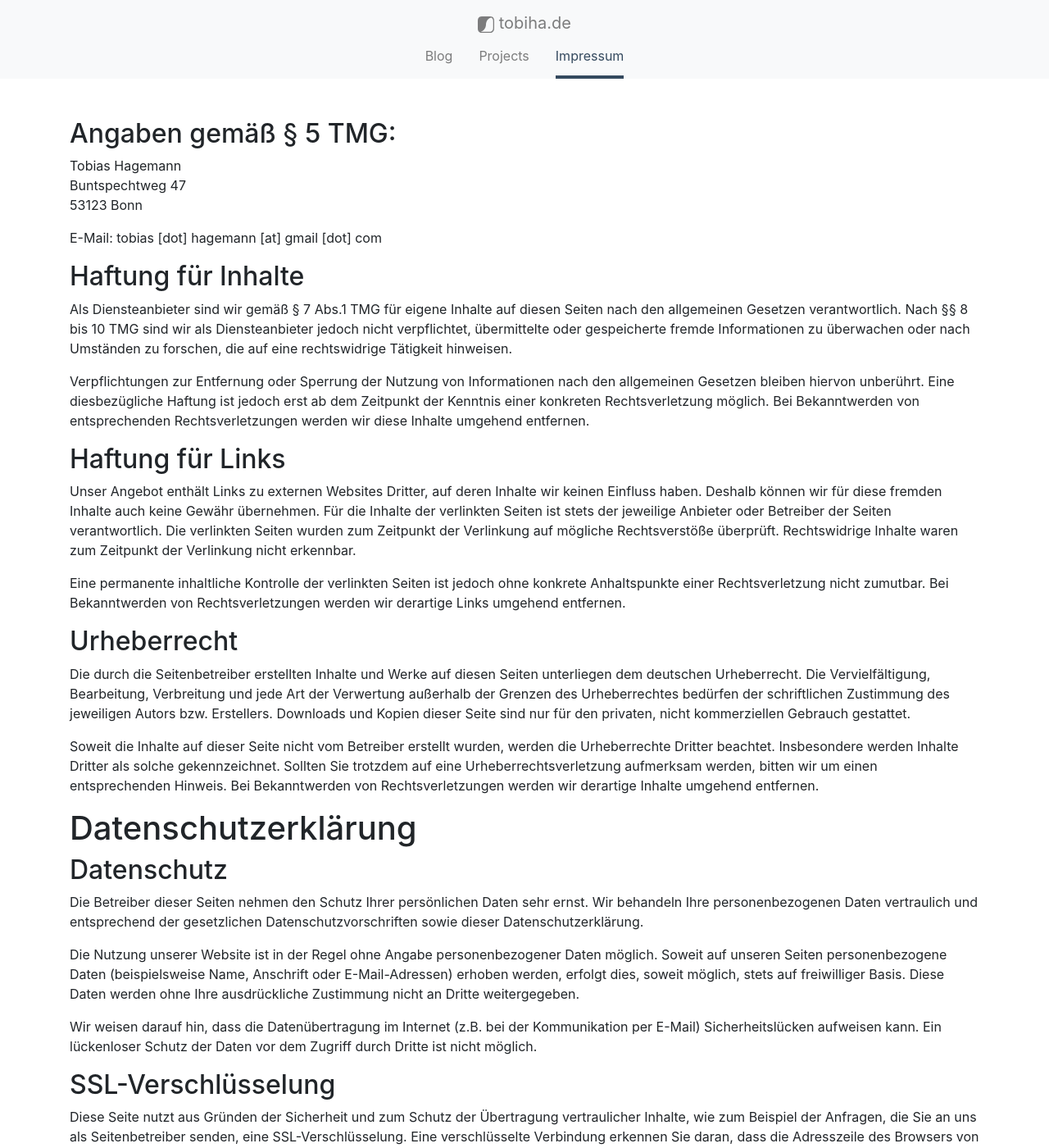
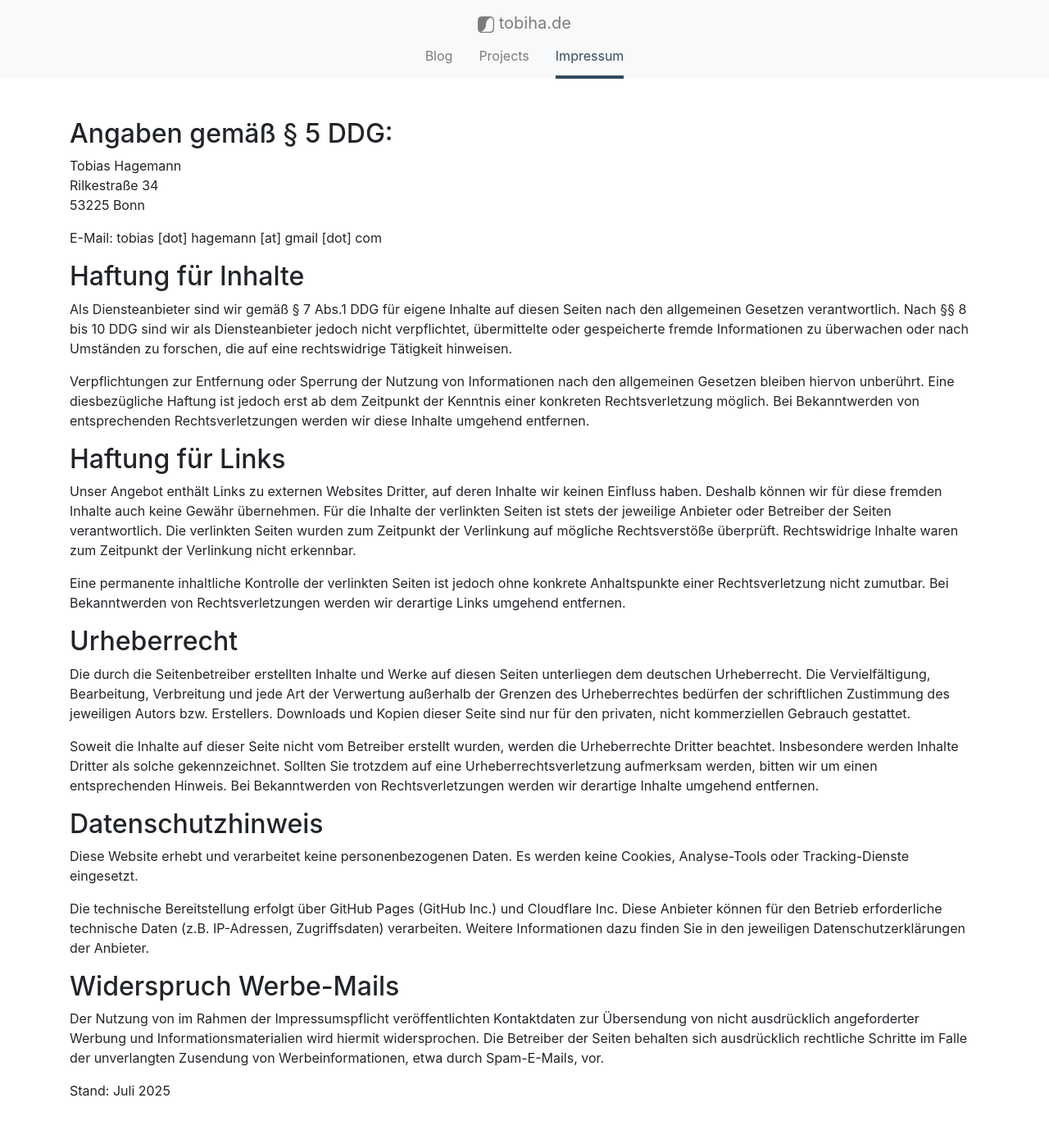
Before and after one commit to tobihagemann/tobihagemann.github.io, a Jekyll site: the page built from impressum.md, in a window 1280 px wide and 1400 px high. Shown: the whole window at 82% size. Built offline with Jekyll 4.4.1, drawn with Linux system fonts in a browser that asks for light colours; some of the changed text lies outside the part shown; grey boxes are pictures that could not be loaded.

Commit message:
Updated impressum

```diff
--- a/impressum.md
+++ b/impressum.md
@@ -4,44 +4,35 @@ title: Impressum
 permalink: /impressum/
 noindex: true
 ---
-## Angaben gemäß § 5 TMG:
+## Angaben gemäß § 5 DDG:
 
 {{ site.name }}<br/>
-Buntspechtweg 47<br/>
-53123 Bonn
+Rilkestraße 34<br/>
+53225 Bonn
 
 E-Mail: {{ site.email }}
 
 ## Haftung für Inhalte
-Als Diensteanbieter sind wir gemäß § 7 Abs.1 TMG für eigene Inhalte auf diesen Seiten nach den allgemeinen Gesetzen verantwortlich. Nach §§ 8 bis 10 TMG sind wir als Diensteanbieter jedoch nicht verpflichtet, übermittelte oder gespeicherte fremde Informationen zu überwachen oder nach Umständen zu forschen, die auf eine rechtswidrige Tätigkeit hinweisen.
+Als Diensteanbieter sind wir gemäß § 7 Abs.1 DDG für eigene Inhalte auf diesen Seiten nach den allgemeinen Gesetzen verantwortlich. Nach §§ 8 bis 10 DDG sind wir als Diensteanbieter jedoch nicht verpflichtet, übermittelte oder gespeicherte fremde Informationen zu überwachen oder nach Umständen zu forschen, die auf eine rechtswidrige Tätigkeit hinweisen.
 
-Verpflichtungen zur Entfernung oder Sperrung der Nutzung von Informationen nach den allgemeinen Gesetzen bleiben hiervon unberührt. Eine diesbezügliche Haftung ist jedoch erst ab dem Zeitpunkt der Kenntnis einer konkreten Rechtsverletzung möglich. Bei Bekanntwerden von entsprechenden Rechtsverletzungen werden wir diese Inhalte umgehend entfernen.
+Verpflichtungen zur Entfernung oder Sperrung der Nutzung von Informationen nach den allgemeinen Gesetzen bleiben hiervon unberührt. Eine diesbezügliche Haftung ist jedoch erst ab dem Zeitpunkt der Kenntnis einer konkreten Rechtsverletzung möglich. Bei Bekanntwerden von entsprechenden Rechtsverletzungen werden wir diese Inhalte umgehend entfernen.
 
 ## Haftung für Links
-Unser Angebot enthält Links zu externen Websites Dritter, auf deren Inhalte wir keinen Einfluss haben. Deshalb können wir für diese fremden Inhalte auch keine Gewähr übernehmen. Für die Inhalte der verlinkten Seiten ist stets der jeweilige Anbieter oder Betreiber der Seiten verantwortlich. Die verlinkten Seiten wurden zum Zeitpunkt der Verlinkung auf mögliche Rechtsverstöße überprüft. Rechtswidrige Inhalte waren zum Zeitpunkt der Verlinkung nicht erkennbar.
+Unser Angebot enthält Links zu externen Websites Dritter, auf deren Inhalte wir keinen Einfluss haben. Deshalb können wir für diese fremden Inhalte auch keine Gewähr übernehmen. Für die Inhalte der verlinkten Seiten ist stets der jeweilige Anbieter oder Betreiber der Seiten verantwortlich. Die verlinkten Seiten wurden zum Zeitpunkt der Verlinkung auf mögliche Rechtsverstöße überprüft. Rechtswidrige Inhalte waren zum Zeitpunkt der Verlinkung nicht erkennbar.
 
 Eine permanente inhaltliche Kontrolle der verlinkten Seiten ist jedoch ohne konkrete Anhaltspunkte einer Rechtsverletzung nicht zumutbar. Bei Bekanntwerden von Rechtsverletzungen werden wir derartige Links umgehend entfernen.
 
 ## Urheberrecht
-Die durch die Seitenbetreiber erstellten Inhalte und Werke auf diesen Seiten unterliegen dem deutschen Urheberrecht. Die Vervielfältigung, Bearbeitung, Verbreitung und jede Art der Verwertung außerhalb der Grenzen des Urheberrechtes bedürfen der schriftlichen Zustimmung des jeweiligen Autors bzw. Erstellers. Downloads und Kopien dieser Seite sind nur für den privaten, nicht kommerziellen Gebrauch gestattet.
+Die durch die Seitenbetreiber erstellten Inhalte und Werke auf diesen Seiten unterliegen dem deutschen Urheberrecht. Die Vervielfältigung, Bearbeitung, Verbreitung und jede Art der Verwertung außerhalb der Grenzen des Urheberrechtes bedürfen der schriftlichen Zustimmung des jeweiligen Autors bzw. Erstellers. Downloads und Kopien dieser Seite sind nur für den privaten, nicht kommerziellen Gebrauch gestattet.
 
 Soweit die Inhalte auf dieser Seite nicht vom Betreiber erstellt wurden, werden die Urheberrechte Dritter beachtet. Insbesondere werden Inhalte Dritter als solche gekennzeichnet. Sollten Sie trotzdem auf eine Urheberrechtsverletzung aufmerksam werden, bitten wir um einen entsprechenden Hinweis. Bei Bekanntwerden von Rechtsverletzungen werden wir derartige Inhalte umgehend entfernen.
 
-# Datenschutzerklärung
+## Datenschutzhinweis
+Diese Website erhebt und verarbeitet keine personenbezogenen Daten. Es werden keine Cookies, Analyse-Tools oder Tracking-Dienste eingesetzt.
 
-## Datenschutz
-Die Betreiber dieser Seiten nehmen den Schutz Ihrer persönlichen Daten sehr ernst. Wir behandeln Ihre personenbezogenen Daten vertraulich und entsprechend der gesetzlichen Datenschutzvorschriften sowie dieser Datenschutzerklärung.
-
-Die Nutzung unserer Website ist in der Regel ohne Angabe personenbezogener Daten möglich. Soweit auf unseren Seiten personenbezogene Daten (beispielsweise Name, Anschrift oder E-Mail-Adressen) erhoben werden, erfolgt dies, soweit möglich, stets auf freiwilliger Basis. Diese Daten werden ohne Ihre ausdrückliche Zustimmung nicht an Dritte weitergegeben.
-
-Wir weisen darauf hin, dass die Datenübertragung im Internet (z.B. bei der Kommunikation per E-Mail) Sicherheitslücken aufweisen kann. Ein lückenloser Schutz der Daten vor dem Zugriff durch Dritte ist nicht möglich.
-
-## SSL-Verschlüsselung
-Diese Seite nutzt aus Gründen der Sicherheit und zum Schutz der Übertragung vertraulicher Inhalte, wie zum Beispiel der Anfragen, die Sie an uns als Seitenbetreiber senden, eine SSL-Verschlüsselung. Eine verschlüsselte Verbindung erkennen Sie daran, dass die Adresszeile des Browsers von "http://" auf "https://" wechselt und an dem Schloss-Symbol in Ihrer Browserzeile.
-
-Wenn die SSL Verschlüsselung aktiviert ist, können die Daten, die Sie an uns übermitteln, nicht von Dritten mitgelesen werden.
+Die technische Bereitstellung erfolgt über GitHub Pages (GitHub Inc.) und Cloudflare Inc. Diese Anbieter können für den Betrieb erforderliche technische Daten (z.B. IP-Adressen, Zugriffsdaten) verarbeiten. Weitere Informationen dazu finden Sie in den jeweiligen Datenschutzerklärungen der Anbieter.
 
 ## Widerspruch Werbe-Mails
-Der Nutzung von im Rahmen der Impressumspflicht veröffentlichten Kontaktdaten zur Übersendung von nicht ausdrücklich angeforderter Werbung und Informationsmaterialien wird hiermit widersprochen. Die Betreiber der Seiten behalten sich ausdrücklich rechtliche Schritte im Falle der unverlangten Zusendung von Werbeinformationen, etwa durch Spam-E-Mails, vor.
+Der Nutzung von im Rahmen der Impressumspflicht veröffentlichten Kontaktdaten zur Übersendung von nicht ausdrücklich angeforderter Werbung und Informationsmaterialien wird hiermit widersprochen. Die Betreiber der Seiten behalten sich ausdrücklich rechtliche Schritte im Falle der unverlangten Zusendung von Werbeinformationen, etwa durch Spam-E-Mails, vor.
 
-Quelle: [e-recht24.de](https://www.e-recht24.de){:target="_blank"}{:rel="noopener"}
+Stand: Juli 2025
```
